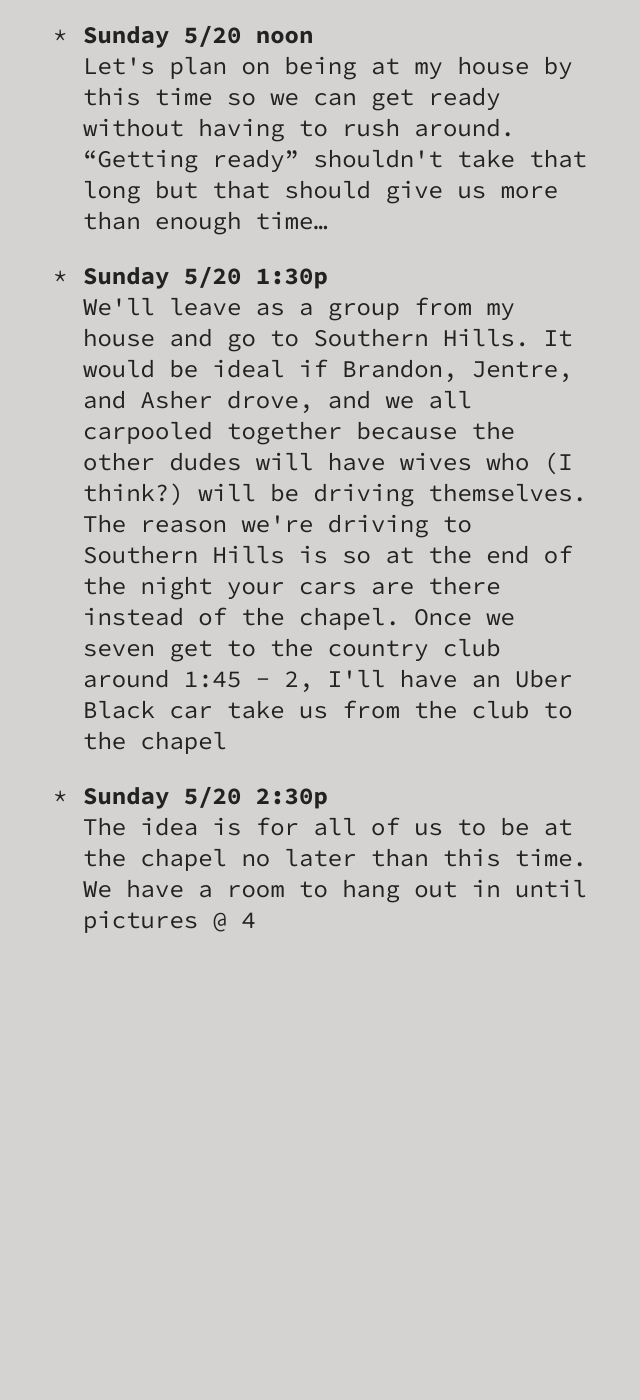
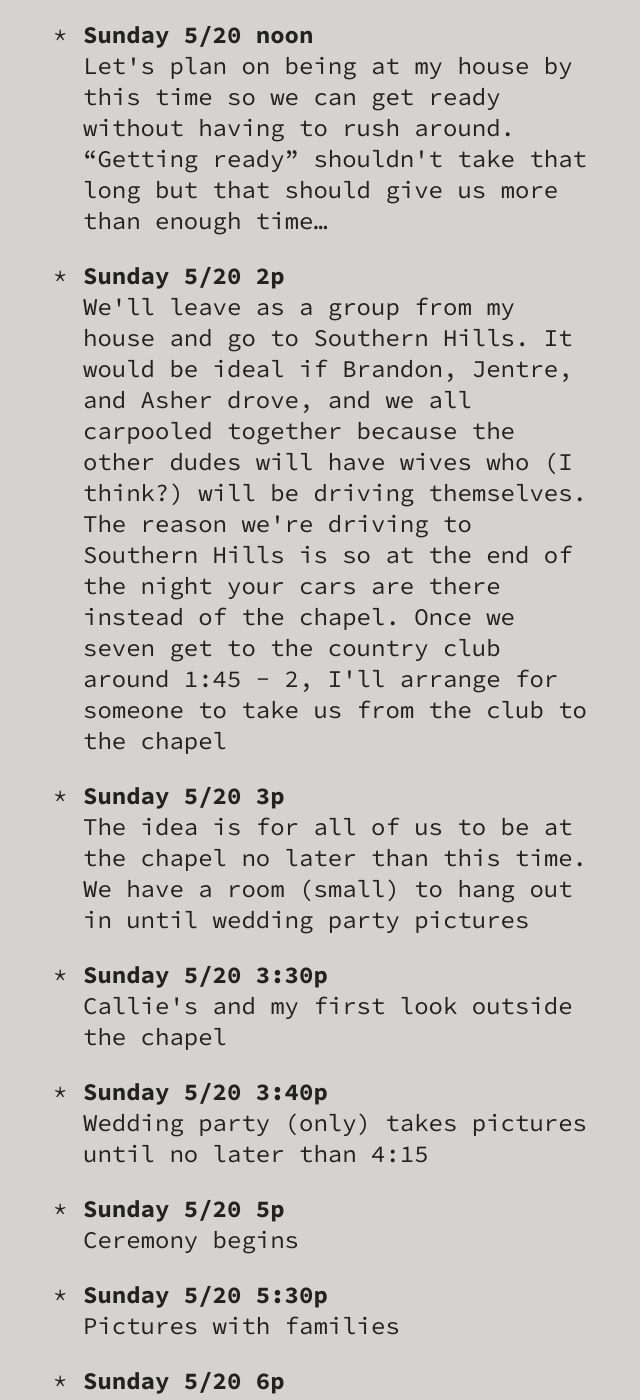
Before and after one commit to grantstandridge/grantstandridge.github.io, a Jekyll site: the page built from _buckets/groomsmen.markdown, in a window 1280 px wide and 1400 px high, scrolled down 1883 px. Shown: the whole window, without its empty margins (637-1277 px from the left). Built offline with Jekyll 4.4.1, drawn with Linux system fonts in a browser that asks for light colours; before the commit the page ends 2893 px from its top, so only the background shows below that; some of the changed text lies outside the part shown.

Commit message:
Updated Groomsmen

```diff
--- a/_buckets/groomsmen.markdown
+++ b/_buckets/groomsmen.markdown
@@ -38,16 +38,31 @@ General:
     - "<strong>Sunday 5/20 noon</strong><br>Let's plan on being at my house by this
       time so we can get ready without having to rush around. &ldquo;Getting ready&rdquo;
       shouldn't take that long but that should give us more than enough time…"
-    - "<strong>Sunday 5/20 1:30p</strong><br>We'll leave as a group from my house
-      and go to Southern Hills. It would be ideal if Brandon, Jentre, and Asher drove,
+    - "<strong>Sunday 5/20 2p</strong><br>We'll leave as a group from my house and
+      go to Southern Hills. It would be ideal if Brandon, Jentre, and Asher drove,
       and we all carpooled together because the other dudes will have wives who (I
       think?) will be driving themselves. The reason we're driving to Southern Hills
       is so at the end of the night your cars are there instead of the chapel. Once
-      we seven get to the country club around 1:45 - 2, I'll have an Uber Black car
+      we seven get to the country club around 1:45 - 2, I'll arrange for someone to
       take us from the club to the chapel"
-    - "<strong>Sunday 5/20 2:30p</strong><br>The idea is for all of us to be at the
-      chapel no later than this time. We have a room to hang out in until pictures
-      @ 4"
+    - "<strong>Sunday 5/20 3p</strong><br>The idea is for all of us to be at the chapel
+      no later than this time. We have a room (small) to hang out in until wedding
+      party pictures"
+    - "<strong>Sunday 5/20 3:30p</strong><br>Callie's and my first look outside the
+      chapel"
+    - "<strong>Sunday 5/20 3:40p</strong><br>Wedding party (only) takes pictures until
+      no later than 4:15"
+    - "<strong>Sunday 5/20 5p</strong><br>Ceremony begins"
+    - "<strong>Sunday 5/20 5:30p</strong><br>Pictures with families"
+    - "<strong>Sunday 5/20 6p</strong><br>Limo is taking entire wedding party to Southern
+      Hills. Preference is for all bridesmaids and groomsmen to ride in the limo so
+      that we all arrive together for the introduction… There are 14 total in the
+      wedding party but our limo seats up to 22. So if your spouse would like to ride
+      with us, that's fine! Just give us a heads up so we can account for them"
+    - "<strong>Sunday 5/20 6:30p</strong><br>Reception at Southern Hills kicks off
+      with an introduction of the wedding party upon arrival. Then we'll eat, twerk,
+      and have an awesome night with friends"
+    - "<strong>Sunday 5/20 9:30p</strong><br>Callie's and my send-off in the limo"
 ---
 
 Ideally, I'd love for everyone to have their tuxes picked up before the end of Friday the 18<sup>th</sup> (unless Men's Wearhouse has told you otherwise…) They should be paid for at that point, and I will reimburse you for the $20 you probably had to put down for measurements.
```
